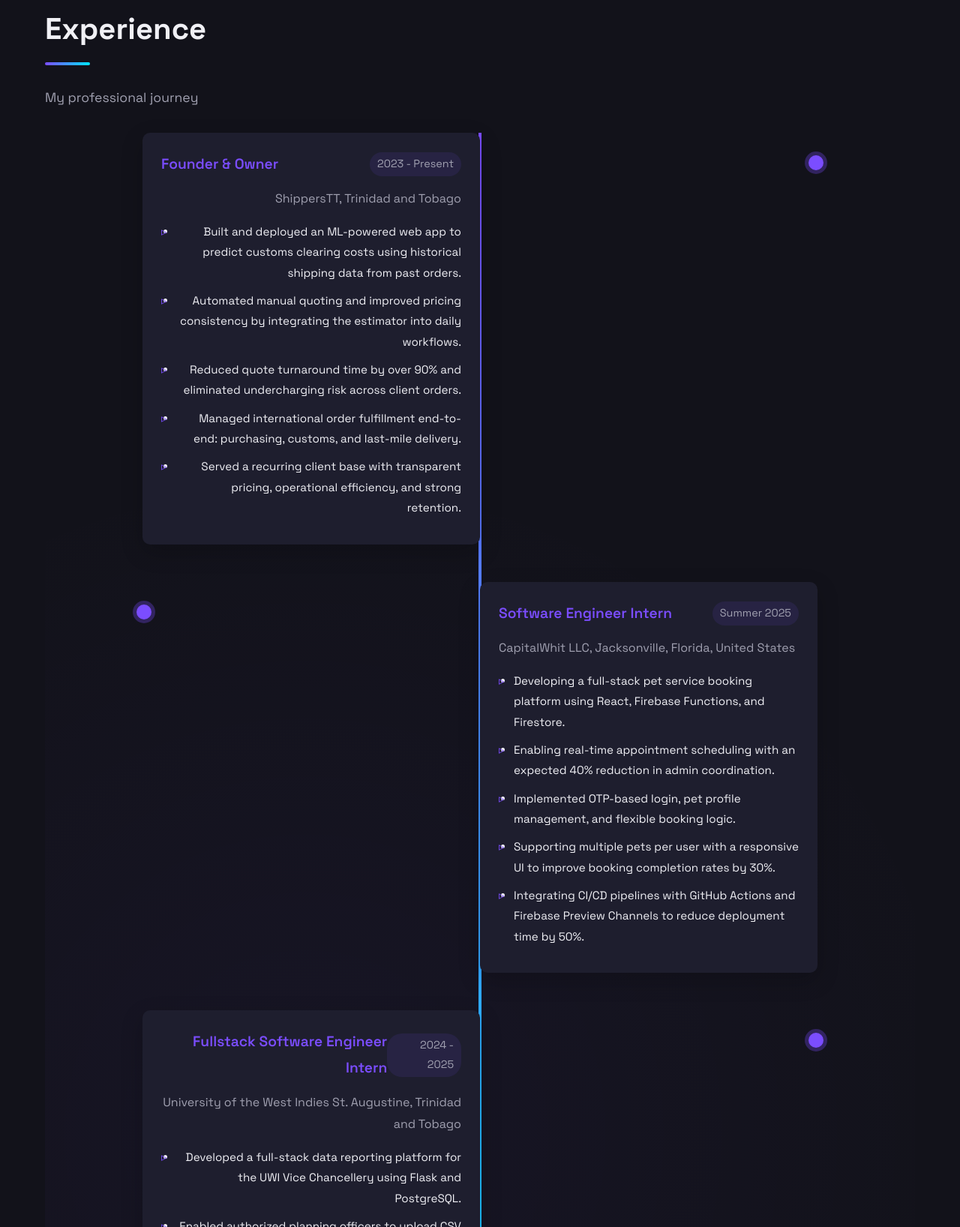
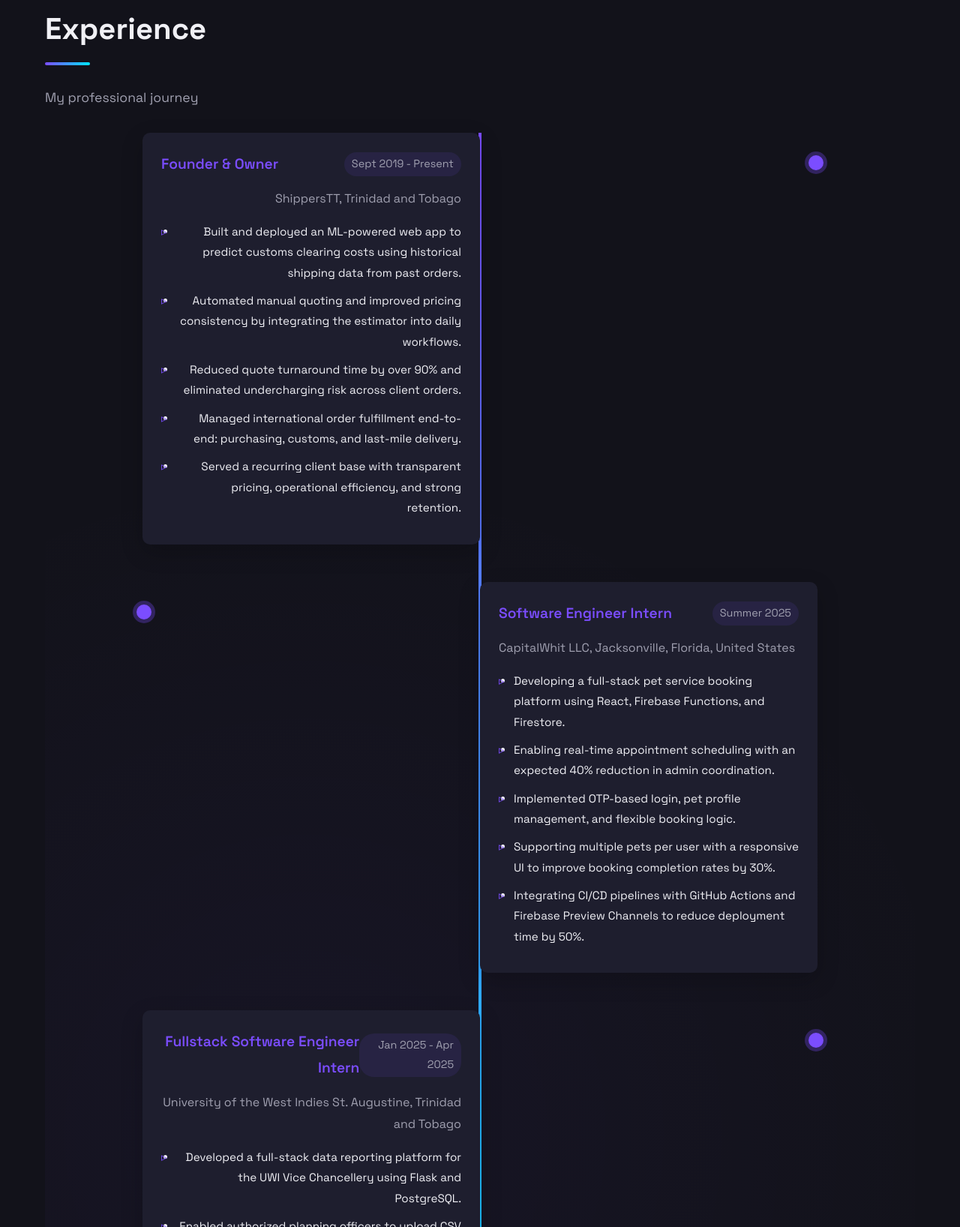
Before and after one commit to devern-DZZC/portfolio, a plain HTML site: page index.html in a window 1280 px wide. Shown: the part 1943-3579 px from the top of the page at 75% size. Drawn offline with nearby package versions, Linux system fonts and the light colour scheme.

Commit message:
minor changes

```diff
--- a/index.html
+++ b/index.html
@@ -1320,7 +1320,7 @@
                     <div class="experience-content">
                         <div class="experience-header">
                             <h3 class="experience-title">Founder & Owner</h3>
-                            <span class="experience-date">2023 - Present</span>
+                            <span class="experience-date">Sept 2019 - Present</span>
                         </div>
                         <p class="experience-company">ShippersTT, Trinidad and Tobago</p>
                         <div class="experience-description">
@@ -1358,7 +1358,7 @@
                     <div class="experience-content">
                         <div class="experience-header">
                             <h3 class="experience-title">Fullstack Software Engineer Intern</h3>
-                            <span class="experience-date">2024 - 2025</span>
+                            <span class="experience-date">Jan 2025 - Apr 2025</span>
                         </div>
                         <p class="experience-company">University of the West Indies St. Augustine, Trinidad and Tobago</p>
                         <div class="experience-description">
```
